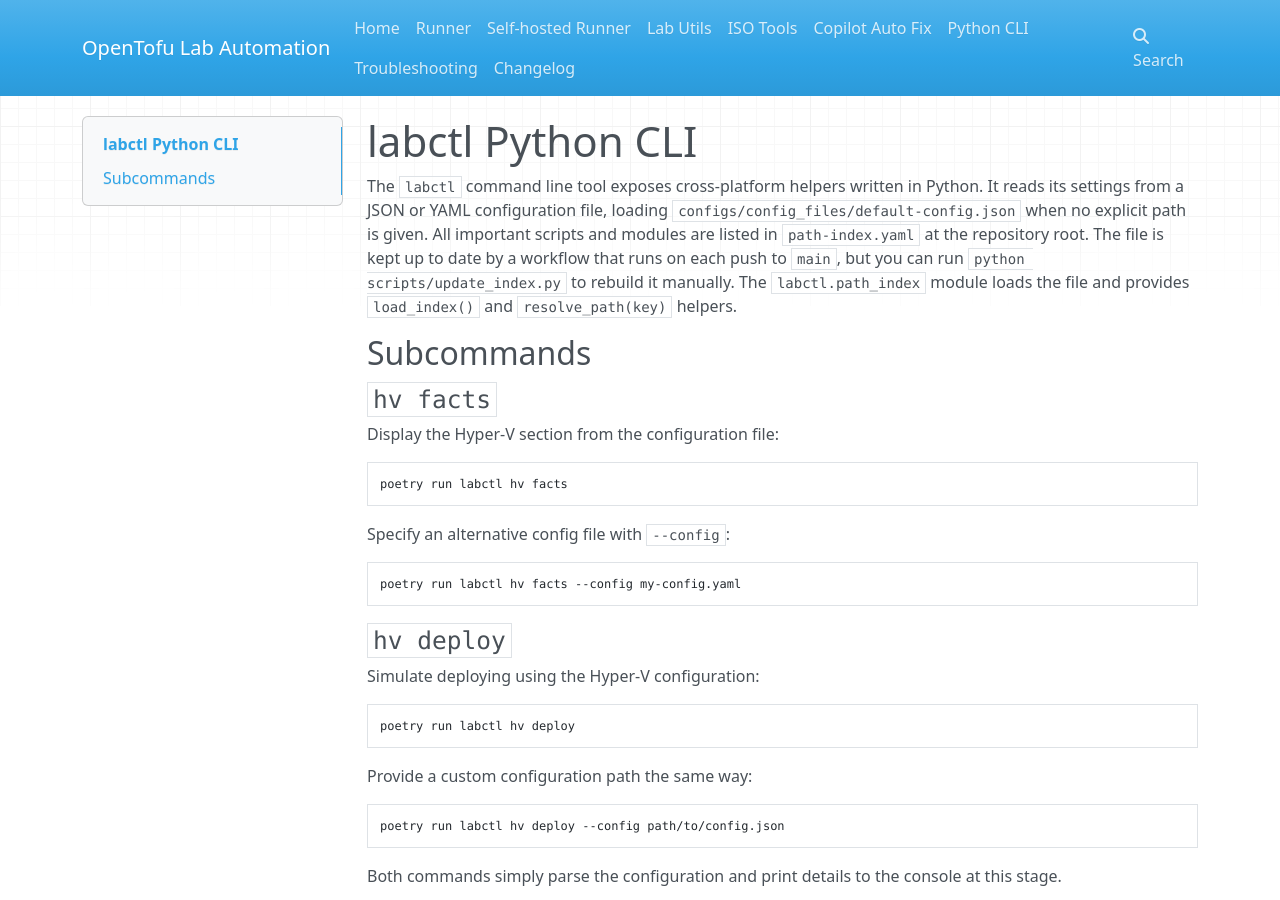
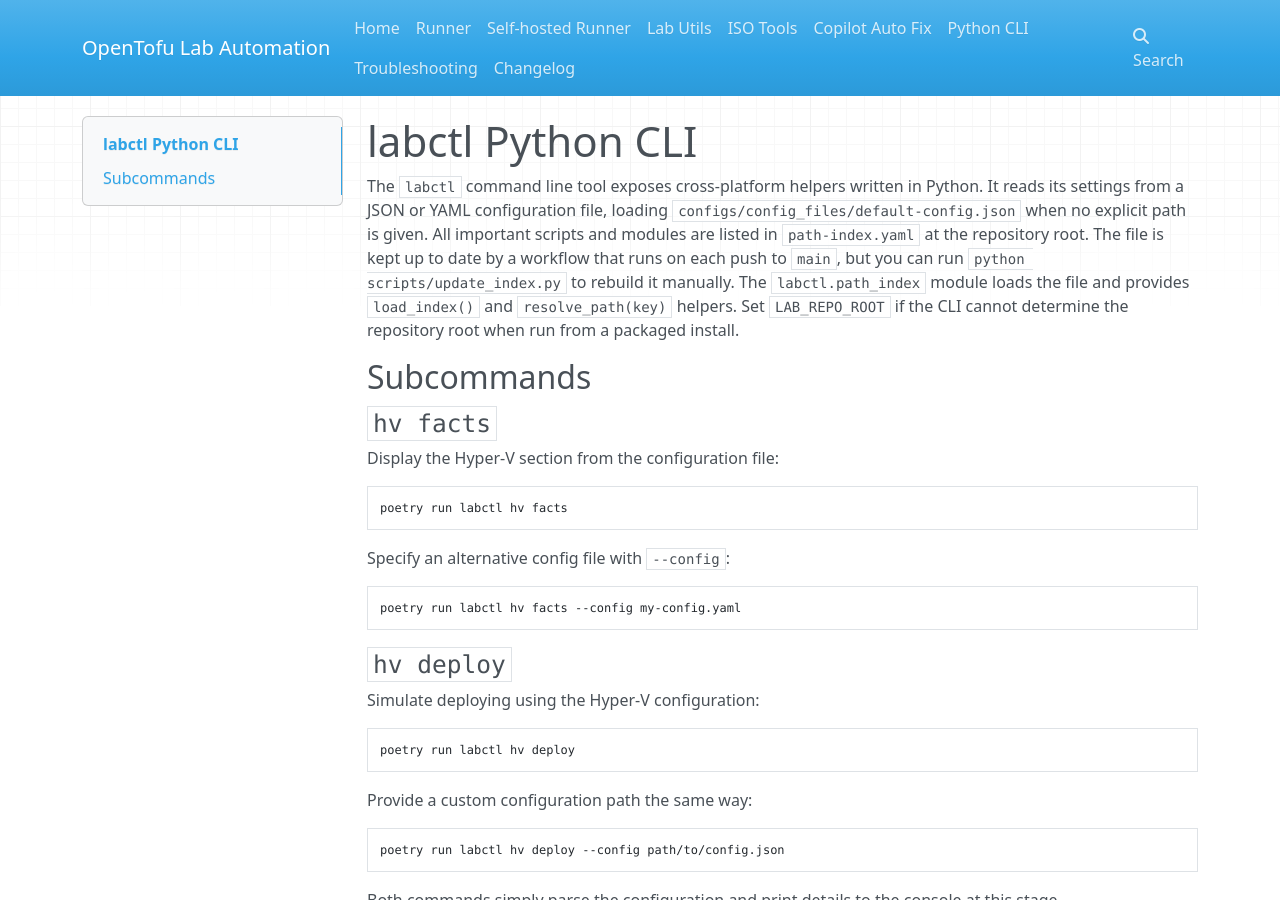
Before and after one commit to wizzense/opentofu-lab-automation, an MkDocs documentation site: the page built from docs/python-cli.md, in a window 1280 px wide and 900 px high. Built offline with MkDocs 1.6.1, drawn with Linux system fonts in a browser that asks for light colours; nearby versions of some CDN libraries.

Commit message:
docs: document LAB_REPO_ROOT

```diff
--- a/docs/python-cli.md
+++ b/docs/python-cli.md
@@ -2,6 +2,7 @@
 
 The `labctl` command line tool exposes cross-platform helpers written in Python. It reads its settings from a JSON or YAML configuration file, loading `configs/config_files/default-config.json` when no explicit path is given.
 All important scripts and modules are listed in `path-index.yaml` at the repository root. The file is kept up to date by a workflow that runs on each push to `main`, but you can run `python scripts/update_index.py` to rebuild it manually. The `labctl.path_index` module loads the file and provides `load_index()` and `resolve_path(key)` helpers.
+Set `LAB_REPO_ROOT` if the CLI cannot determine the repository root when run from a packaged install.
 
 
 ## Subcommands
```
Also changed, not shown: README.md (+1 -0 lines).
